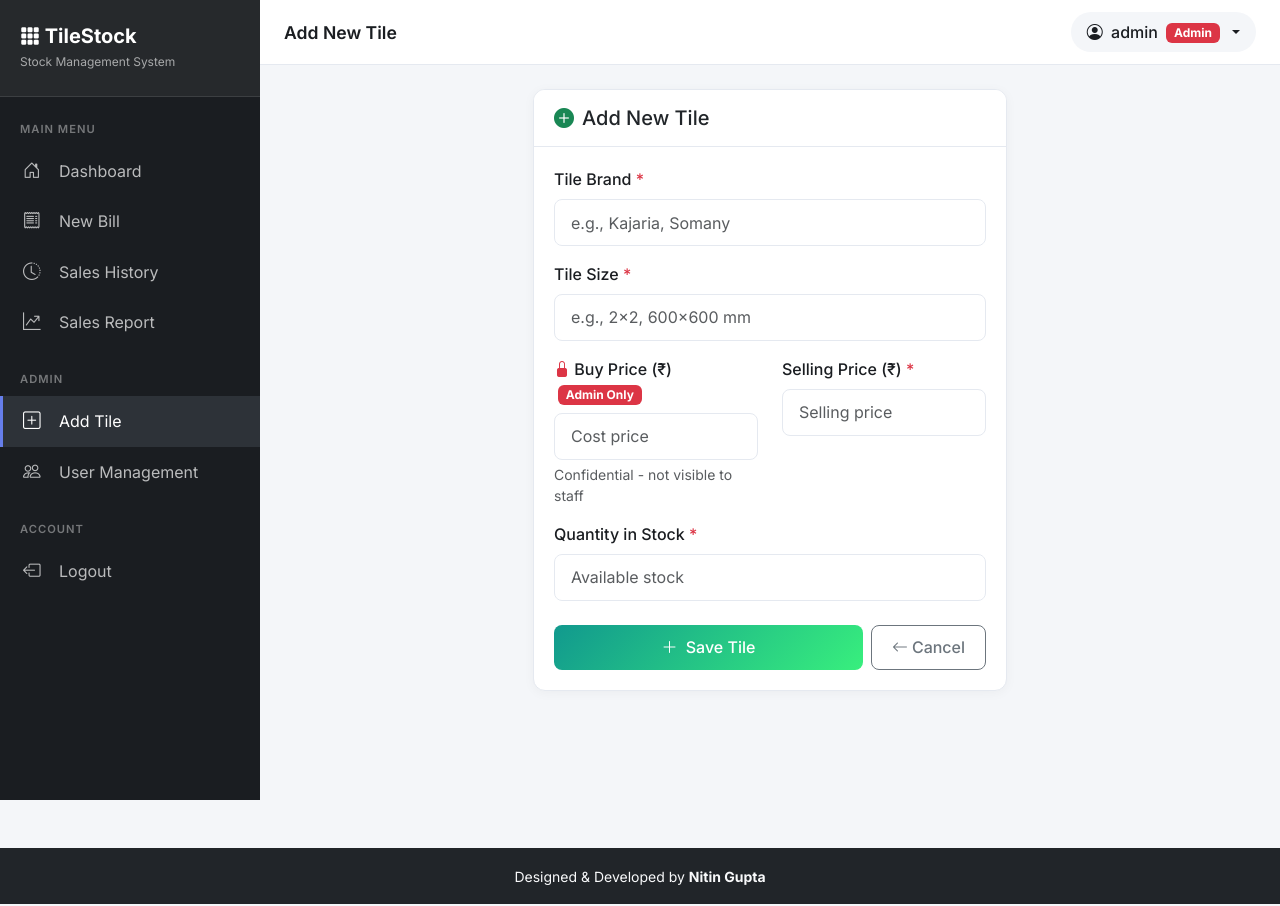
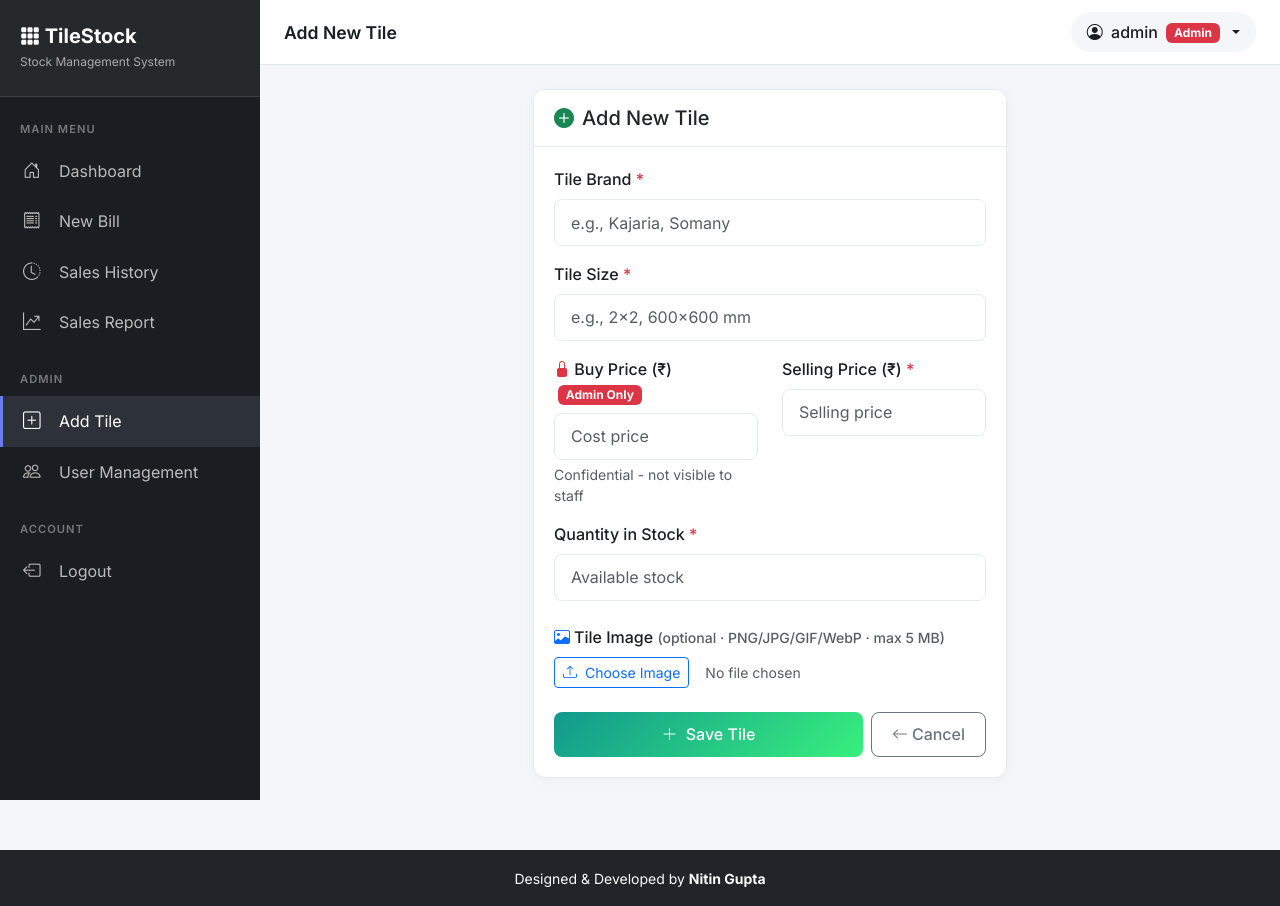
Before and after one commit to Nitingupta822/Tiles_Store, a Flask app: page /add_tile in a window 1280 px wide. Run offline with Flask 3, Linux system fonts and the light colour scheme; a user stored in the database is signed in.

Commit message:
Enhance add/edit tile form with image upload
Added functionality for image upload and preview in the tile form.

```diff
--- a/tiles_stock_app/templates/add_tile.html
+++ b/tiles_stock_app/templates/add_tile.html
@@ -15,7 +15,7 @@ New Tile' }}{% endblock %} {% block content %}
       </div>
 
       <div class="card-body">
-        <form method="POST" id="tileForm">
+        <form method="POST" id="tileForm" enctype="multipart/form-data">
           <div class="mb-3">
             <label class="form-label">Tile Brand <span class="text-danger">*</span></label>
             <input type="text" name="brand" class="form-control" placeholder="e.g., Kajaria, Somany"
@@ -55,6 +55,49 @@ New Tile' }}{% endblock %} {% block content %}
               value="{{ tile.quantity if tile else '' }}" required />
           </div>
 
+          <!-- ====== Tile Image Upload ====== -->
+          <div class="mb-4">
+            <label class="form-label">
+              <i class="bi bi-image me-1 text-primary"></i>Tile Image
+              <span class="text-muted small">(optional · PNG/JPG/GIF/WebP · max 5 MB)</span>
+            </label>
+
+            {% if tile and tile.image_filename %}
+            <!-- Current image preview when editing -->
+            <div id="currentImageWrapper" class="mb-2 text-center p-2 border rounded" style="background:#f8f9fa;">
+              <p class="text-muted small mb-1">Current Image</p>
+              <img id="currentImg" src="{{ url_for('uploaded_file', filename=tile.image_filename) }}"
+                alt="Current tile image"
+                style="max-height:160px; max-width:100%; border-radius:8px; object-fit:cover;" />
+              <div class="mt-2">
+                <label class="form-check-label text-danger small">
+                  <input type="checkbox" name="remove_image" value="1" id="removeImageChk" class="form-check-input me-1" />
+                  Remove current image
+                </label>
+              </div>
+            </div>
+            {% endif %}
+
+            <!-- File picker + instant preview -->
+            <div class="d-flex align-items-center gap-3 flex-wrap">
+              <label for="tile_image" class="btn btn-outline-primary btn-sm mb-0">
+                <i class="bi bi-upload me-1"></i>
+                {{ 'Replace Image' if tile and tile.image_filename else 'Choose Image' }}
+              </label>
+              <input type="file" name="tile_image" id="tile_image" accept="image/*"
+                class="d-none" onchange="previewTileImage(event)" />
+              <span id="fileNameLabel" class="text-muted small">No file chosen</span>
+            </div>
+
+            <!-- New image preview box -->
+            <div id="newImagePreview" class="mt-3 text-center p-2 border rounded d-none" style="background:#f8f9fa;">
+              <p class="text-muted small mb-1">New Image Preview</p>
+              <img id="previewImg" src="#" alt="Preview"
+                style="max-height:160px; max-width:100%; border-radius:8px; object-fit:cover;" />
+            </div>
+          </div>
+          <!-- ====== End Image Upload ====== -->
+
           <div class="d-flex flex-column flex-sm-row gap-2">
             <button type="submit"
               class="btn {{ 'btn-warning' if tile else 'btn-gradient-success' }} btn-modern flex-grow-1">
@@ -70,4 +113,42 @@ New Tile' }}{% endblock %} {% block content %}
     </div>
   </div>
 </div>
+
+<script>
+  function previewTileImage(event) {
+    const file = event.target.files[0];
+    const label = document.getElementById('fileNameLabel');
+    const previewBox = document.getElementById('newImagePreview');
+    const previewImg = document.getElementById('previewImg');
+
+    if (file) {
+      label.textContent = file.name;
+      const reader = new FileReader();
+      reader.onload = function (e) {
+        previewImg.src = e.target.result;
+        previewBox.classList.remove('d-none');
+      };
+      reader.readAsDataURL(file);
+
+      // Uncheck "remove image" if user picks a new file
+      const removeChk = document.getElementById('removeImageChk');
+      if (removeChk) removeChk.checked = false;
+    } else {
+      label.textContent = 'No file chosen';
+      previewBox.classList.add('d-none');
+    }
+  }
+
+  // When "Remove image" is checked, hide the new-image preview
+  const removeChk = document.getElementById('removeImageChk');
+  if (removeChk) {
+    removeChk.addEventListener('change', function () {
+      if (this.checked) {
+        document.getElementById('newImagePreview').classList.add('d-none');
+        document.getElementById('tile_image').value = '';
+        document.getElementById('fileNameLabel').textContent = 'No file chosen';
+      }
+    });
+  }
+</script>
 {% endblock %}
```
